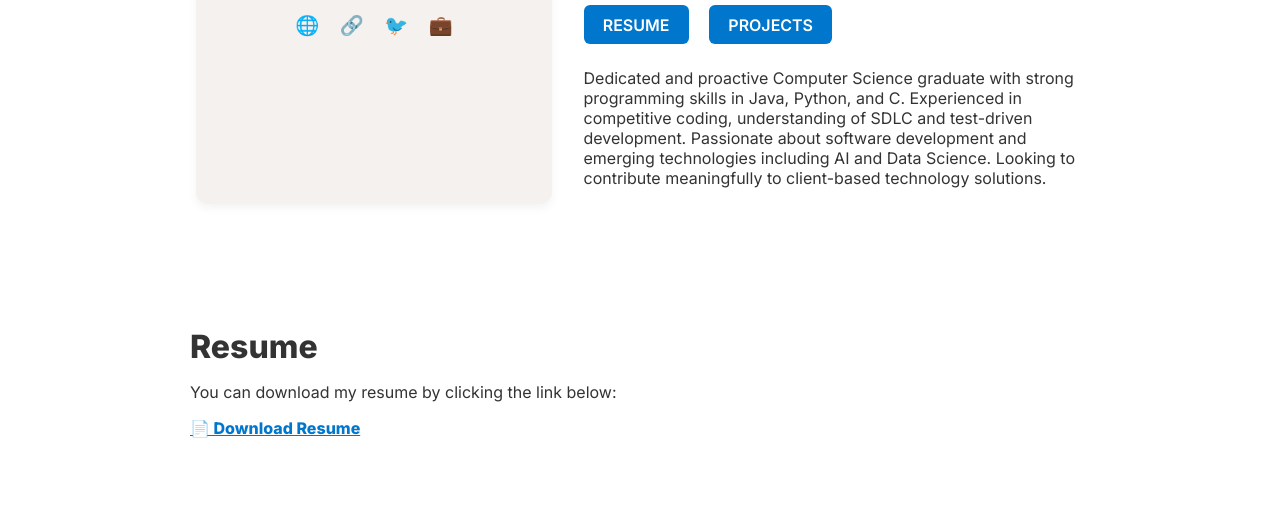
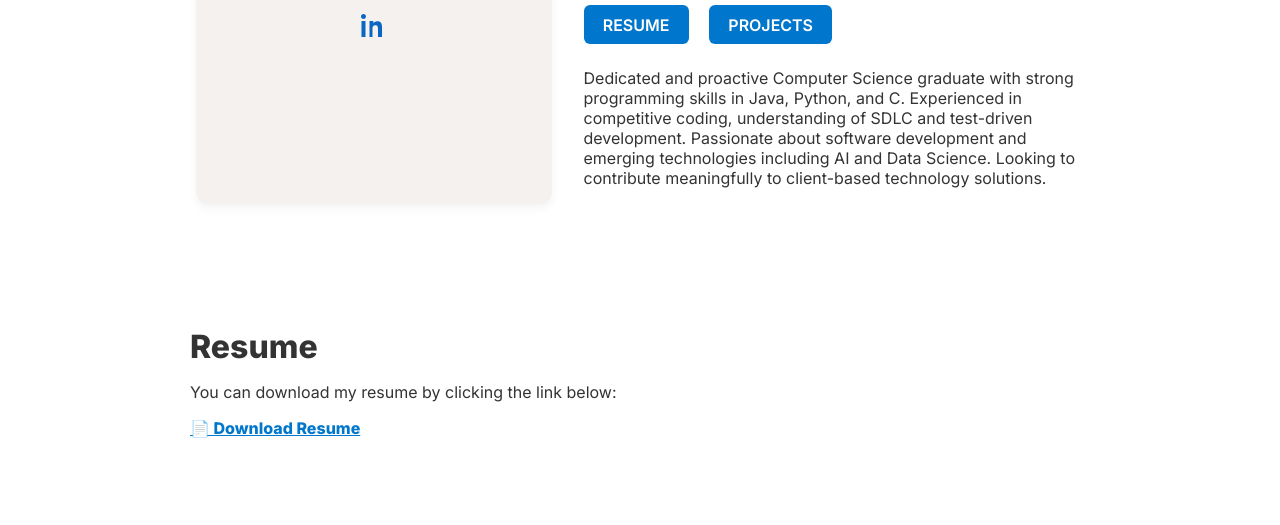
Before and after one commit to Dharmeshram/Dharmeshram.github.io, a plain HTML site: page index.html in a window 1280 px wide. Shown: the part 263-788 px from the top of the page. Drawn offline with Linux system fonts and the light colour scheme.

Commit message:
Update index.html

```diff
--- a/index.html
+++ b/index.html
@@ -156,10 +156,13 @@
       <h2>S. M. Dhrmeshram</h2>
       <p>Software Developer</p>
       <div class="social-icons">
-        <a href="#">🌐</a>
-        <a href="#">🔗</a>
-        <a href="#">🐦</a>
-        <a href="#">💼</a>
+        <a href="https://www.linkedin.com/in/dharmeshram-s-m-180593258//" target="_blank" style="margin-right: 10px;">
+  <svg xmlns="http://www.w3.org/2000/svg" height="24" width="24" fill="#0A66C2" viewBox="0 0 24 24">
+    <path d="M4.98 3.5C4.98 4.88 3.88 6 2.5 6S0 4.88 0 3.5 1.12 1 2.5 1s2.48 1.12 2.48 2.5zM.48 8.12H4.5V24H.48zM8.5 8.12h3.84v2.16h.05c.54-1.03 1.85-2.12 3.81-2.12 4.08 0 4.83 2.69 4.83 6.19V24h-4.03v-7.68c0-1.83-.03-4.19-2.56-4.19-2.56 0-2.95 2-2.95 4.06V24H8.5z"/>
+  </svg>
+</a>
+
+
       </div>
     </div>
 
@@ -216,13 +219,13 @@
   <section id="contact">
     <h2>Contact</h2>
     <p>Feel free to get in touch for collaborations or questions.</p>
-    <p>Email: your@email.com<br>Phone: 123-456-7890</p>
+    <p>Email: dharmeshram@email.com<br>Phone: 8667399797</p>
   </section>
 
   <footer>
     <p>&copy; 2025 S. M. Dhrmeshram. Proudly built with HTML & CSS.</p>
     <div>
-      Call: 123-456-7890 | Write: your@email.com | Follow: 🌐 🔗 🐦 💼
+      Call: 8667399797 | Write: dharmeshram005@email.com |
     </div>
   </footer>
 </body>
```
